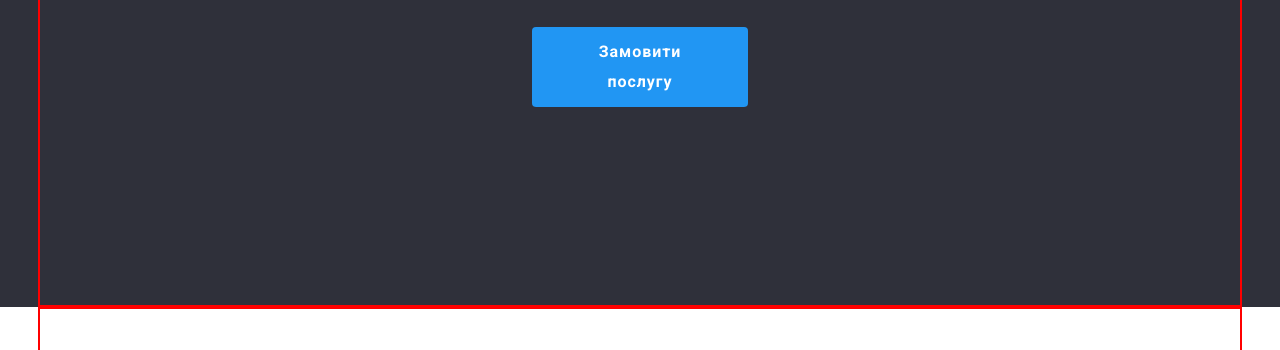
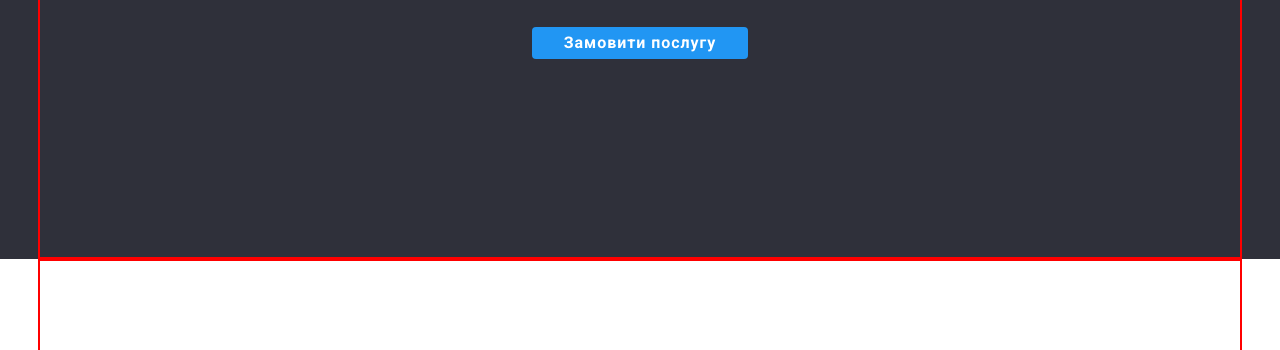
Before and after one commit to AntonAnatoliyovich/goit-markup-hw-03, a plain HTML site: page index.html in a window 1280 px wide. Shown: the part 403-753 px from the top of the page. Drawn offline with nearby package versions, Linux system fonts and the light colour scheme.

Commit message:
portfolio.html

```diff
--- a/css/styles.css
+++ b/css/styles.css
@@ -234,8 +234,7 @@ address {
   line-height: 1.88;
   letter-spacing: 0.06em;
 
-  max-width: 216px;
-  padding: 10px 32px;
+  min-width: 216px;
   border: none;
   border-radius: 4px;
 }
```
